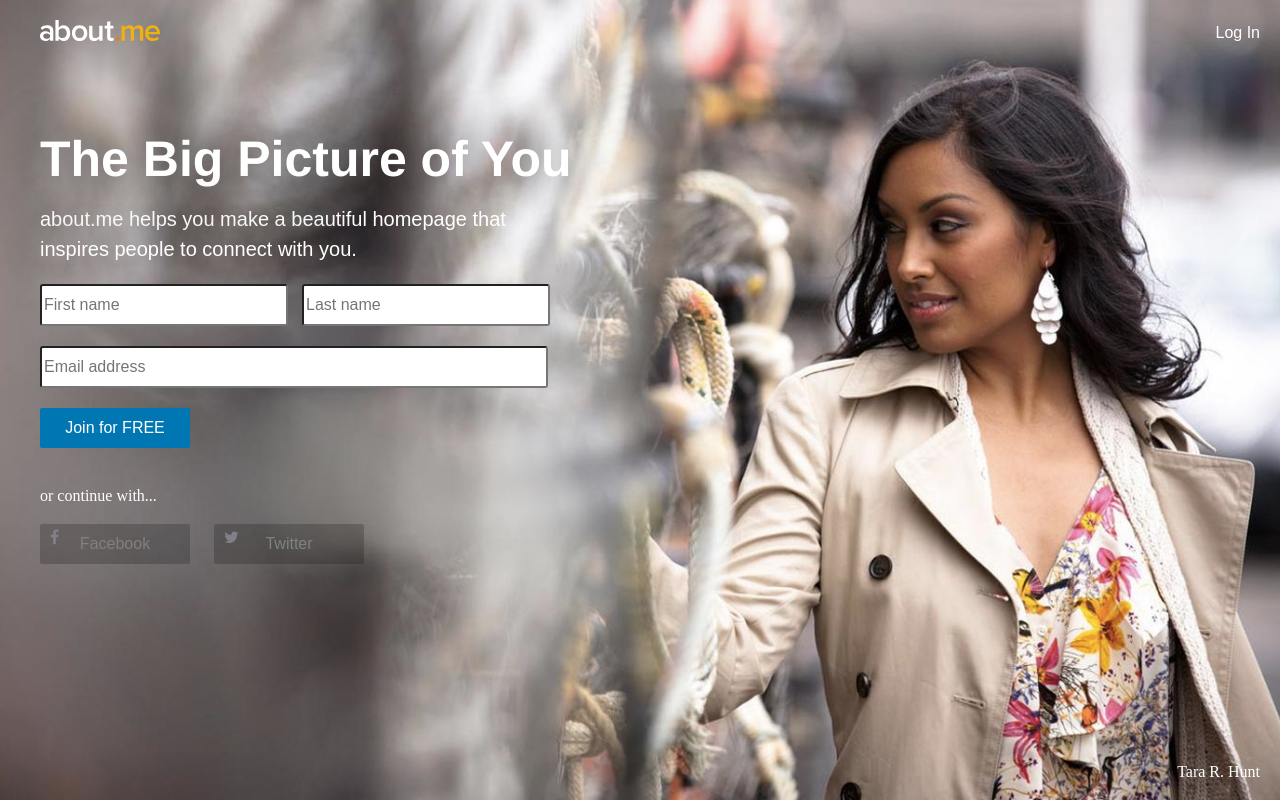
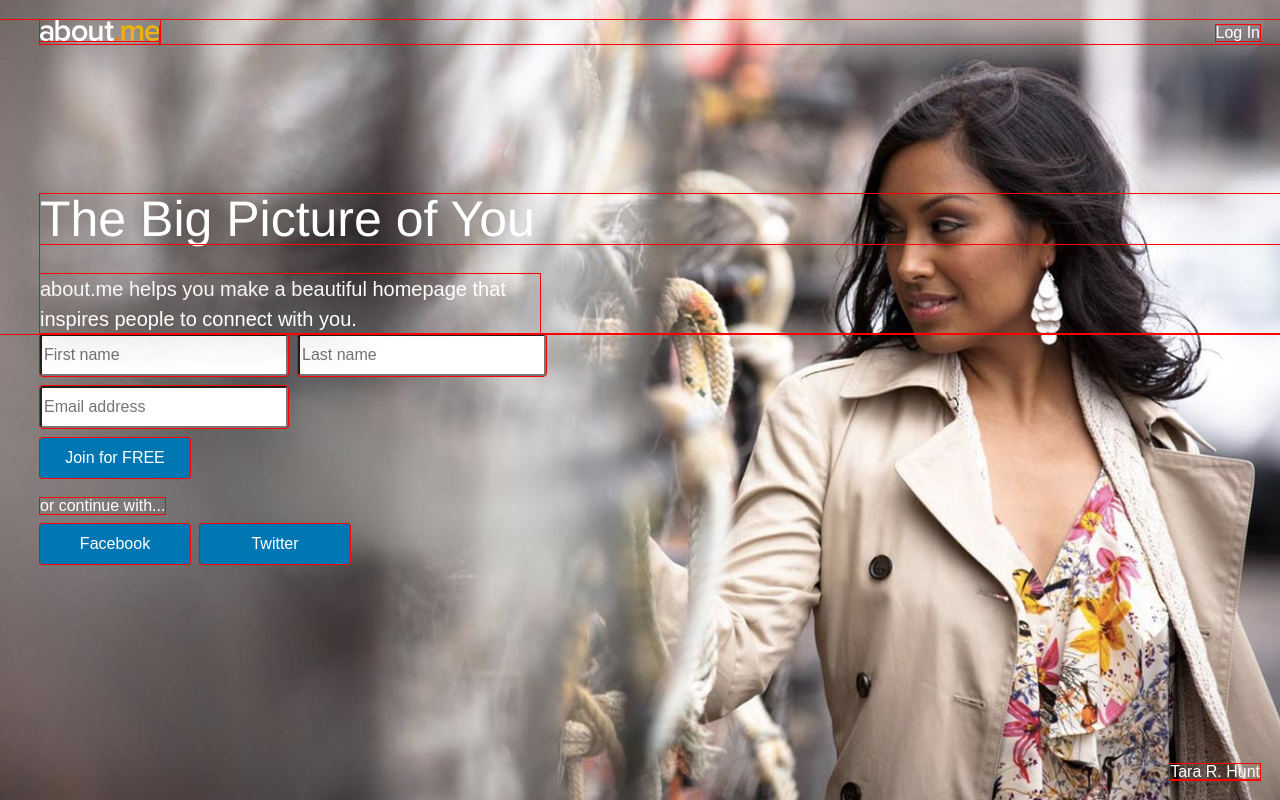
Before and after one commit to ichibangaijin/aboutMeSample, a plain HTML site: page index.html in a window 1280 px wide. Drawn offline with Linux system fonts and the light colour scheme.

Commit message:
in process of updating css

```diff
--- a/css/main.scss
+++ b/css/main.scss
@@ -1,135 +1,37 @@
-
-
-html {
-
-	height:100%;
-	min-height:100%;
-	background-image: url(../images/Unknown.jpg);
-	background-size:cover;
-	background-position:80% top;
-	background-repeat: no-repeat;
-	@media (max-width: 500px){
-		position:absolute;
-		top:0px;
-		left:0px;
-		height:auto;
-		background-size: cover;
+*{
+	outline:solid 1px red;
 }
 
-}
-
-
-header {
-	margin-left: 40px;
-	margin-top: 20px;
-	vertical-align: top;
-	img{
-		width:120px;
-	}
-	p {
-		position:absolute;
-		right: 20px;
-		top:25px;
+/***** Base Styles*******/
+h1 {
 	color:white;
-		font-family:arial, sans-serif;
-	}
-	@media(max-width:500px){
-		margin-left:10px;
-		margin-top: 20px;
-	}
-}
-
-section {
-	margin-left:40px;
-	@media(max-width: 500px){
-		margin-left: 10px;
-		margin-top: 250px;
-	}
-	h1 {
 	font-family:helvetica, sans-serif;
 	font-size: 50px;
-		color:white;
-		margin-top: 90px;
-		margin-bottom: 20px;
 	text-shadow: 0px 0px 50px black;
-		font-weight: 700;
 		@media(max-width: 500px){
 			font-size: 35px;
 		}
 	}
-	h3 {
+
+h2 {
 	color:white;
 	text-shadow: 0px 0px 50px black;
 	font-family:sans-serif;
 	font-size: 20px;
-		width: 500px;
 	line-height: 1.5;
 		@media(max-width: 500px){
 			font-size: 16px;
-			width: 95%;
-			margin-bottom: 20px;
-		}
-	}
-	input {
-		display:inline-block;
-		width:240px;
-		height:36px;
-		font-size: 16px;
-		margin-right:10px;
-		margin-top: 20px;
-		border-radius:3px;
-		@media(max-width: 500px){
-			width: 95%;
-			margin-left:0px;
-			margin-bottom:10px;
-		.button{
-			margin-left:0px;
-			width: 95%;
-		}
-
 		}
 	}
 
-
 p {
 	color:white;
-		margin-top: 40px;
-		@media(max-width: 500px){
-			display:inline-block;
-			width:90%;
-			margin-bottom:5px;
-			font-size: 14px;
-			margin-top: 0px;
-		}
-	}
-	div {
-		display:inline-block;
-		position:relative;
-		width:150px;
-		height:40px;
-		margin-right: 20px;
-		color:#a19fab;
-		&:hover{
-			color:white;
-		}
-		i {
-			position:absolute;
-			left: 10px;
-			top:25px;
-			font-size: 30px;
-
-		}
-		input.links{
-			position:relative;
-			background-color: rgba(0,0,0,0.2);
-			color:gray;
-			&:hover{
-				color:white;
-				background-color: rgba(0,0,0,0.4)
-
-			}
+	font-family:arial, sans-serif;
 	}
 
+input {
+	font-size: 16px;
+	border-radius:3px;
 	}
 
 input[type=button]{
@@ -145,23 +47,114 @@ section {
 		}
 	}
 
-	.email {
-		display:block;
-		width: 500px;
-		@media(max-width: 500px){
-			display:inline-block;
-			width: 95%;
+/***** Layout Styles*******/
+
+html {
+	height:100%;
+	min-height:100%;
+	position:relative;
+}
+
+header {
+	margin-left: 40px;
+	margin-top: 20px;
+	vertical-align: top;
+	@media(max-width:500px){
+		margin-left:10px;
+		margin-top: 20px;
 		}
 	}
 
 
+section {
+	margin-left:40px;
+	@media(max-width: 500px){
+		margin-left: 10px;
+		margin-top: 250px;
 		}
+	}
+
+
+
 footer {
-		color:white;
 		position:absolute;
 		bottom:20px;
 		right:20px;
+	}
+
+
+/***** Module Styles*******/
+
+img.logo{
+		width:120px;
+	}
+
+.float-right{
+	display:inline-block;
+	float:right;
+	clear:right;
+	margin-right: 20px;
+	margin-top: 5px;
+}
+
+.float-left{
+	display:block;
+	clear:left;
+	float:left;
+}
+
+.no-clear-float-left{
+	display:inline-block;
+	float:left;
+}
+
+.page-title {
+	margin-top: 150px;
+}
+
+.page-description {
+	width: 500px;
+	margin-top: 30px;
+}
+
+.name-text,
+.email-text {
+	margin-right: 10px;
+	display:inline-block;
+	width:240px;
+	height:36px;
 	@media(max-width: 500px){
-			display:none;
+		width: 95%;
+		margin-left:0px;
+		margin-bottom:10px;
 	}
 }
+
+.email-text {
+	margin-top: 10px;
+}
+
+.join-button {
+	margin-top: 10px;
+	margin-bottom: 20px;
+}
+
+.facebook,
+.twitter{
+	margin-top: 10px;
+}
+
+.twitter {
+	margin-left: 10px;
+}
+
+/***** State Styles*******/
+
+/***** Theme Styles*******/
+
+html {
+	background-image: url(../images/Unknown.jpg);
+	background-size:cover;
+	background-position:80% top;
+	background-repeat: no-repeat;
+}
--- a/index.html
+++ b/index.html
@@ -3,7 +3,7 @@
 <html lang="en">
 <head>
 	<meta charset="UTF-8">
-	<meta name="viewport" content="width=360, initial-scale=1">
+	<meta name="viewport" content="width=device-width", "initial-scale=1">
 	<title>Sample About.me</title>
 	<link rel="stylesheet" type="text/css" href="css/reset.css">
 	<link rel="stylesheet" type="text/css" href="css/main.css">
@@ -12,30 +12,29 @@
 <body>
 <div class="page-wrapper">
 	<header>
-		<img src="images/aboutme_logo_white.svg" alt="about.me logo"/>
-		<a href="#"><p>Log In</p></a>
+		<img class="logo" src="images/aboutme_logo_white.svg" alt="about.me logo"/>
+		<a href="#"><p class="float-right">Log In</p></a>
 	</header>
 
 	<section>
-		<h1>
+		<h1 class="page-title">
 			The Big Picture of You
 		</h1>
-		<h3>about.me helps you make a beautiful homepage that inspires people to connect with you.</h3>
-
-		<input type="textbox" placeholder="First name">
-		<input type="textbox" placeholder="Last name">
-		<input class="email" type="textbox" placeholder="Email address">
-		<input type="button" class="button" value="Join for FREE">
-
-		<p>or continue with...</p>
-		<div><i class="fa fa-facebook"></i>
-		<input class="links" type="button" value="Facebook"></div>
-		<div><i class="fa fa-twitter"></i><input class="links" type="button" value="Twitter"></div>
+		<h2 class="page-description">about.me helps you make a beautiful homepage that inspires people to connect with you.</h2>
+	<form>
+		<input class="name-text float-left" type="textbox" placeholder="First name">
+		<input class="name-text no-clear-float-left" type="textbox" placeholder="Last name">
+		<input class="float-left email-text" type="textbox" placeholder="Email address">
+		<input class="join-button float-left" type="button" value="Join for FREE">
+	</form>
+		<p class="float-left">or continue with...</p>
+		<input class="facebook float-left" type="button" value="Facebook">
+		<input class="twitter no-clear-float-left" type="button" value="Twitter">
 
 	</section>
 
 	<footer>
-		Tara R. Hunt
+		<p>Tara R. Hunt<p>
 	</footer>
 
 </body>
```
Also changed, not shown: css/main.css, 1 other file. Lines whose indentation alone changed are shown as unchanged.
